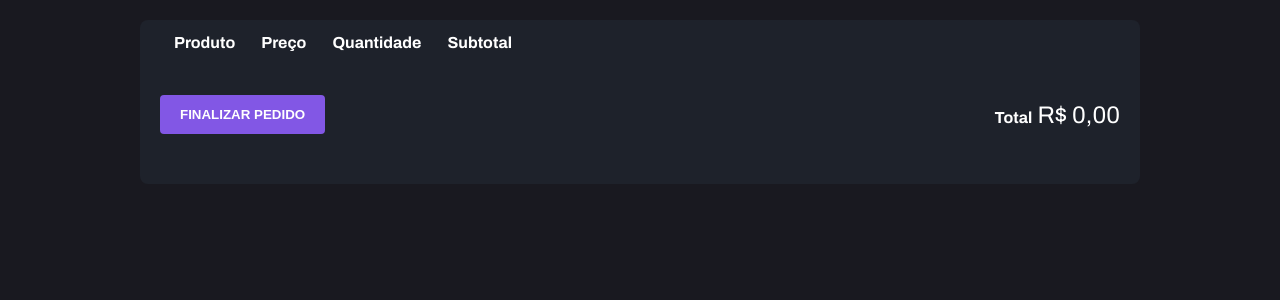
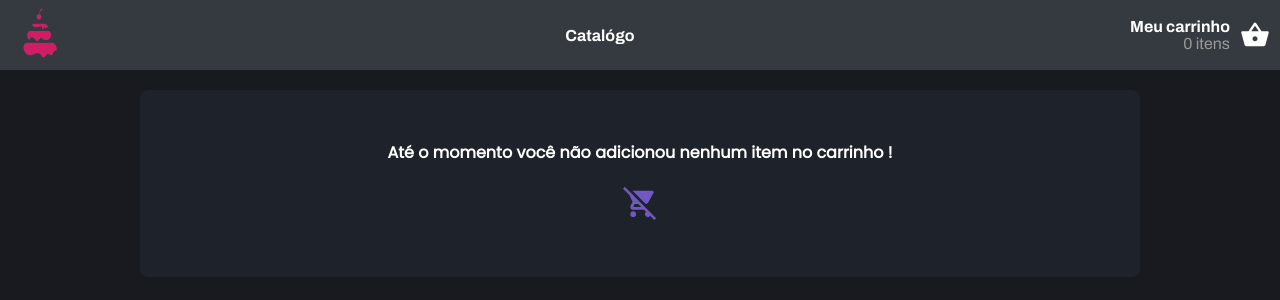
Before and after one commit to mauriani/Cakes, a React (Create React App) app: page /cart in a window 1280 px wide. Shown: the top 300 px of the page. Built offline with nearby package versions, Linux system fonts and the light colour scheme.

Commit message:
subindo alterações

```diff
--- a/src/components/Header/styles.tsx
+++ b/src/components/Header/styles.tsx
@@ -4,13 +4,13 @@ import { Link } from "react-router-dom";
 export const Container = styled.div`
   display: flex;
   flex-direction: row;
+  justify-content: space-between;
   align-items: center;
 
   height: 70px;
   background-color: #343a40;
 
   .div-img {
-    margin-right: 40px;
     img {
       height: 80px;
       width: 80px;
@@ -18,7 +18,6 @@ export const Container = styled.div`
   }
 
   .div-acc {
-    margin-right: 950px;
   }
 
   .div-acc a {
--- a/src/pages/Cart/Cart.tsx
+++ b/src/pages/Cart/Cart.tsx
@@ -1,6 +1,10 @@
 import React from "react";
 import { useDispatch, useSelector } from "react-redux";
-import { MdRemoveCircleOutline, MdAddCircleOutline } from "react-icons/md";
+import {
+  MdRemoveCircleOutline,
+  MdAddCircleOutline,
+  MdRemoveShoppingCart,
+} from "react-icons/md";
 
 import { formatPrice } from "../../util/index";
 import { IState } from "../../store";
@@ -32,8 +36,22 @@ const Cart: React.FC = () => {
     formatPrice(product.product.price * product.quantity)
   );
 
+  const totalItems = cart.items.length >= 1;
+  console.log(totalItems);
+
   return (
     <>
+      <Header />
+      {totalItems === false ? (
+        <Container>
+          <span>
+            Até o momento você não adicionou nenhum item no carrinho !
+            <div>
+              <MdRemoveShoppingCart size={35} color="#7159c1" />
+            </div>
+          </span>
+        </Container>
+      ) : (
         <Container>
           <ProductTable>
             <table>
@@ -93,6 +111,7 @@ const Cart: React.FC = () => {
             </Total>
           </footer>
         </Container>
+      )}
     </>
   );
 };
--- a/src/pages/Cart/styles.tsx
+++ b/src/pages/Cart/styles.tsx
@@ -8,6 +8,19 @@ export const Container = styled.div`
   padding: 0 20px 50px;
   margin: 20px auto;
   border-radius: 8px;
+
+  span {
+    padding-top: 50px;
+    text-align: center;
+
+    color: #fff;
+    font: 700 1rem Poppins;
+    display: block;
+
+    div {
+      margin-top: 20px;
+    }
+  }
 
   footer {
     margin-top: 30px;
```
Also changed, not shown: 1 other file (tests, documents, lock files or other folders). Lines whose indentation alone changed are shown as unchanged.
